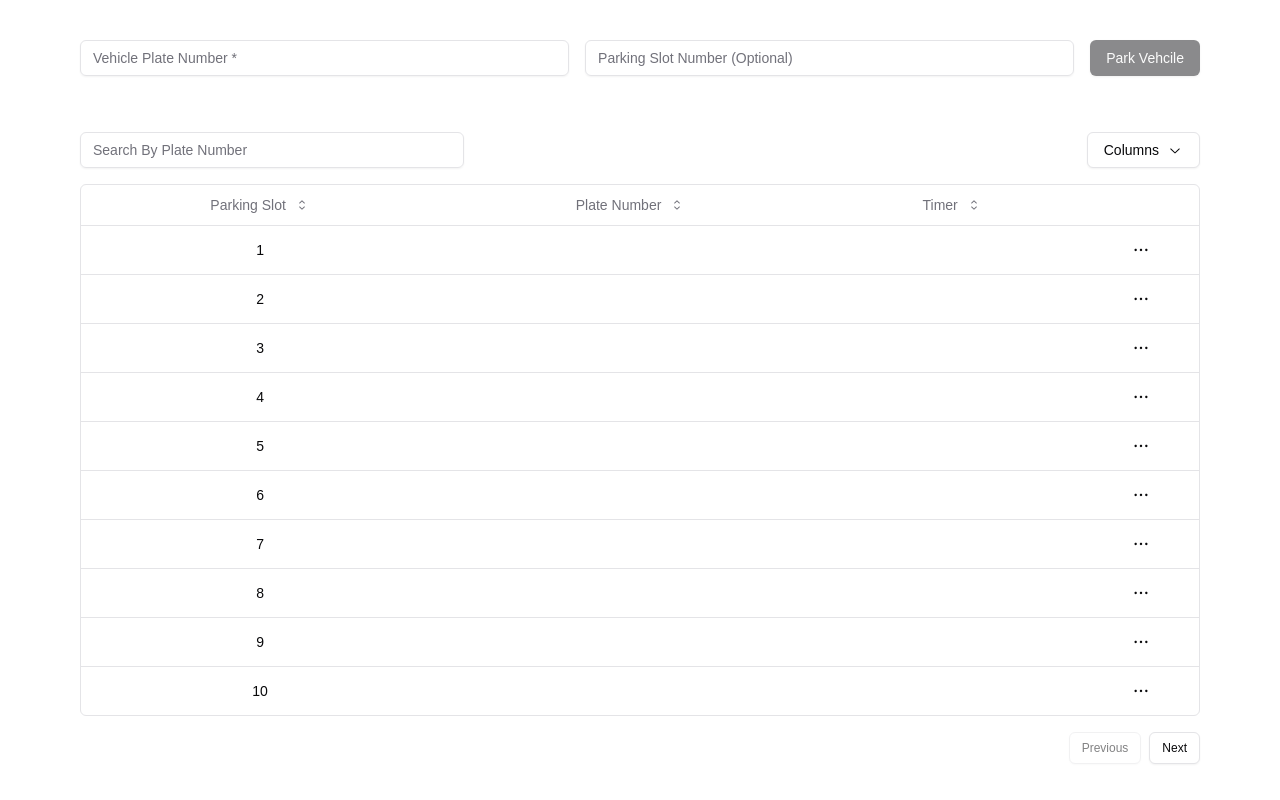
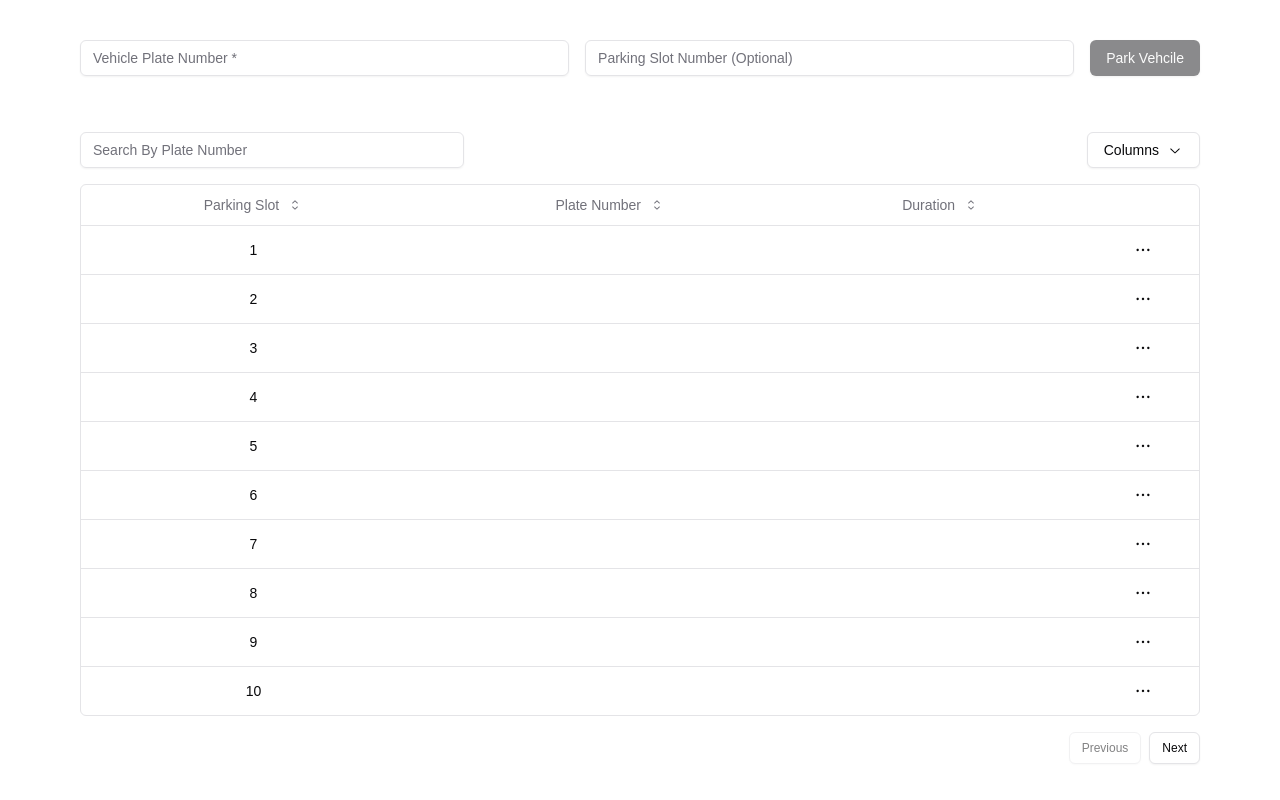
Before and after one commit to amrfekryy/parking-lot, a Next.js app: page /parking-lot in a window 1280 px wide. Built offline with nearby package versions, Linux system fonts and the light colour scheme.

Commit message:
add timer

```diff
--- a/app/parking-lot/page.tsx
+++ b/app/parking-lot/page.tsx
@@ -17,7 +17,7 @@ export default function Page() {
       .map((_, index) => ({
         parkingSlot: index + 1,
         plateNumber: "",
-        timer: "",
+        parkedAt: "",
       }))
   );
 
@@ -61,7 +61,7 @@ export default function Page() {
       updated[slotIndex] = {
         plateNumber,
         parkingSlot: slotIndex + 1,
-        timer: new Date().toISOString(),
+        parkedAt: new Date().toISOString(),
       };
       return updated;
     });
@@ -76,7 +76,7 @@ export default function Page() {
       updated[slotIndex] = {
         parkingSlot: vehicle.parkingSlot,
         plateNumber: "",
-        timer: "",
+        parkedAt: "",
       };
       return updated;
     });
--- /dev/null
+++ b/app/parking-lot/timer.tsx
@@ -0,0 +1,30 @@
+import React, { useState, useEffect } from "react";
+
+export const Timer = ({ iso }: { iso: string }) => {
+  const [time, setTime] = useState<number>(() => {
+    const initialDate = new Date(iso);
+    const now = new Date();
+    return Math.floor((now.getTime() - initialDate.getTime()) / 1000);
+  });
+
+  useEffect(() => {
+    const timer = setInterval(() => {
+      setTime((prevTime) => prevTime + 1);
+    }, 1000);
+
+    return () => clearInterval(timer);
+  }, []);
+
+  const formatTime = (totalSeconds: number): string => {
+    const hours = Math.floor(totalSeconds / 3600)
+      .toString()
+      .padStart(2, "0");
+    const minutes = Math.floor((totalSeconds % 3600) / 60)
+      .toString()
+      .padStart(2, "0");
+    const seconds = (totalSeconds % 60).toString().padStart(2, "0");
+    return `${hours}:${minutes}:${seconds}`;
+  };
+
+  return <div>{formatTime(time)}</div>;
+};
--- a/app/parking-lot/vehicles-table.tsx
+++ b/app/parking-lot/vehicles-table.tsx
@@ -24,90 +24,13 @@ import {
   DropdownMenuTrigger,
 } from "@/components/ui/dropdown-menu";
 import { InputProps } from "@/components/ui/input";
+import { Timer } from "./timer";
 
 export interface Vehicle {
   parkingSlot: number;
   plateNumber: string;
-  timer: string;
+  parkedAt: string;
 }
-
-const data: Vehicle[] = [
-  {
-    parkingSlot: 1,
-    plateNumber: "INV001",
-    timer: "1:30",
-  },
-  {
-    parkingSlot: 1,
-    plateNumber: "INV002",
-    timer: "1:30",
-  },
-  {
-    parkingSlot: 1,
-    plateNumber: "INV003",
-    timer: "1:30",
-  },
-  {
-    parkingSlot: 1,
-    plateNumber: "INV004",
-    timer: "1:30",
-  },
-  {
-    parkingSlot: 1,
-    plateNumber: "INV005",
-    timer: "1:30",
-  },
-  {
-    parkingSlot: 1,
-    plateNumber: "INV006",
-    timer: "1:30",
-  },
-  {
-    parkingSlot: 1,
-    plateNumber: "INV007",
-    timer: "1:30",
-  },
-  {
-    parkingSlot: 1,
-    plateNumber: "INV004",
-    timer: "1:30",
-  },
-  {
-    parkingSlot: 1,
-    plateNumber: "INV005",
-    timer: "1:30",
-  },
-  {
-    parkingSlot: 1,
-    plateNumber: "INV006",
-    timer: "1:30",
-  },
-  {
-    parkingSlot: 1,
-    plateNumber: "INV007",
-    timer: "1:30",
-  },
-  {
-    parkingSlot: 1,
-    plateNumber: "INV004",
-    timer: "1:30",
-  },
-  {
-    parkingSlot: 1,
-    plateNumber: "INV005",
-    timer: "1:30",
-  },
-  {
-    parkingSlot: 1,
-    plateNumber: "INV006",
-    timer: "1:30",
-  },
-  {
-    parkingSlot: 1,
-    plateNumber: "INV007",
-    timer: "1:30",
-  },
-];
 
 export function VehiclesTable({
   parkingSlots,
@@ -183,7 +106,7 @@ export function VehiclesTable({
         cell: ({ row }) => <div>{row.getValue("plateNumber")}</div>,
       },
       {
-        accessorKey: "timer",
+        accessorKey: "parkedAt",
         header: ({ column }) => {
           return (
             <Button
@@ -192,12 +115,15 @@ export function VehiclesTable({
                 column.toggleSorting(column.getIsSorted() === "asc")
               }
             >
-              Timer
+              Duration
               <CaretSortIcon className="ml-2 h-4 w-4" />
             </Button>
           );
         },
-        cell: ({ row }) => <div>{row.getValue("timer")}</div>,
+        cell: ({ row }) => {
+          const parkedAt = row.getValue("parkedAt") as string;
+          return parkedAt && <Timer iso={parkedAt} />;
+        },
       },
       {
         id: "actions",
```
